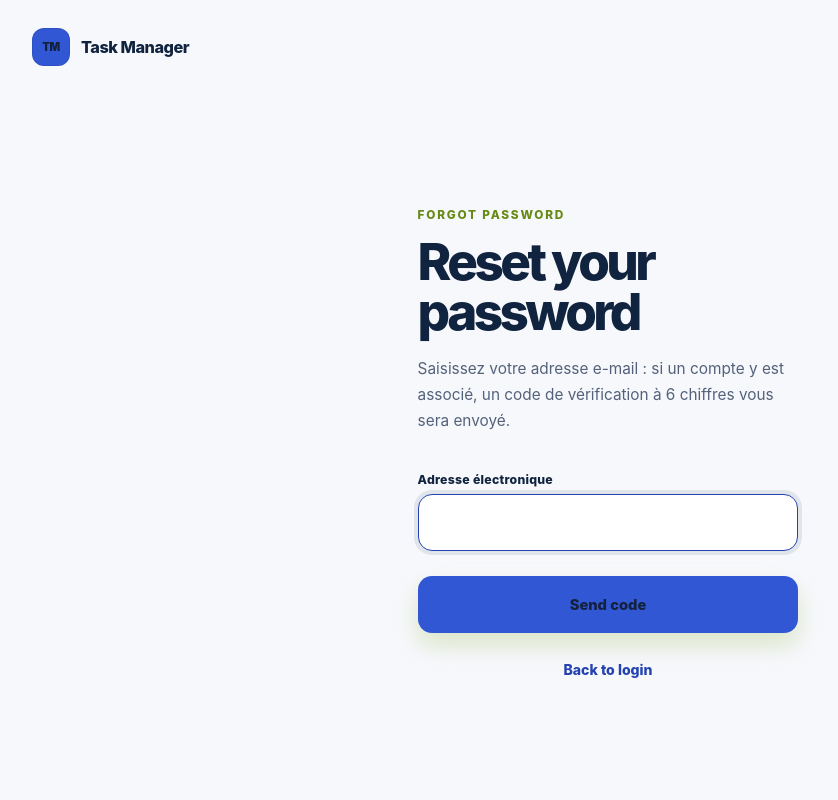
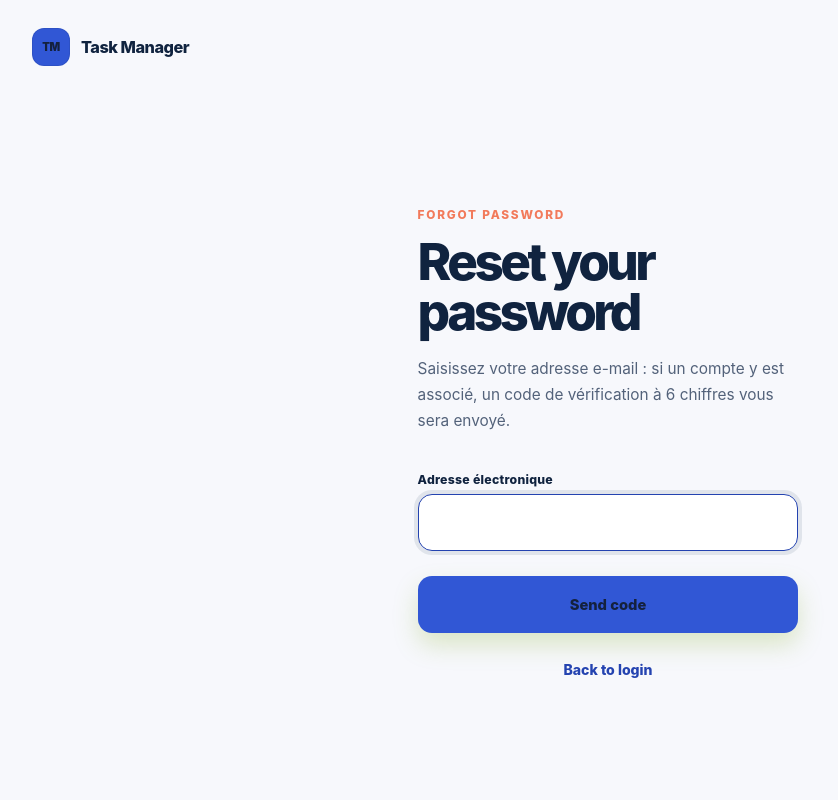
Before and after one commit to workcmtiayon-arch/task_manager, a Django app: page /accounts/mot-de-passe/oublie/ in a window 1280 px wide. Shown: the whole page, without its empty margins (32-870 px from the left). Run offline with Django 5.2, Linux system fonts and the light colour scheme; parts of the project's set-up code (start-up, migrations or seed data) failed here and were passed over.

Commit message:
style(auth): add branded form validation states

```diff
--- a/static/css/auth.css
+++ b/static/css/auth.css
@@ -5,6 +5,7 @@
     --auth-night-soft: #2443b0;
     --auth-lime: #3157d5;
     --auth-lime-dark: #2443b0;
+    --auth-accent: #f27a5b;
     --auth-paper: #f7f8fc;
     --auth-white: #ffffff;
     --auth-line: #e6eaf2;
@@ -43,7 +44,7 @@ a:focus-visible, button:focus-visible, input:focus-visible { outline: 3px solid
 
 .auth-card { display: flex; flex-direction: column; justify-content: center; width: min(100%, 560px); margin: 0 auto; padding: 120px clamp(28px, 7vw, 100px) 64px; }
 .auth-card--compact { width: min(100%, 560px); padding-top: 150px; }
-.eyebrow { margin: 0 0 14px; color: #668a13; font-size: 0.74rem; font-weight: 850; letter-spacing: 0.15em; text-transform: uppercase; }
+.eyebrow { margin: 0 0 14px; color: var(--auth-accent); font-size: 0.74rem; font-weight: 850; letter-spacing: 0.15em; text-transform: uppercase; }
 .auth-card__title { max-width: 12ch; margin: 0; color: var(--auth-ink); font-size: clamp(2.25rem, 4vw, 3.8rem); font-weight: 850; line-height: 0.98; letter-spacing: -0.07em; }
 .auth-card__lead, .auth-card__text { max-width: 43ch; margin: 20px 0 34px; color: var(--auth-ink-soft); font-size: 0.96rem; line-height: 1.7; }
 .auth-form { display: grid; gap: 20px; margin-top: 4px; }
@@ -55,6 +56,7 @@ a:focus-visible, button:focus-visible, input:focus-visible { outline: 3px solid
 .form-input:focus { border-color: var(--auth-night-soft); box-shadow: 0 0 0 4px rgba(23, 52, 92, 0.1); transform: translateY(-1px); outline: 0; }
 .form-input--error { border-color: var(--auth-error); background: var(--auth-error-bg); }
 .form-error { margin: 0; color: var(--auth-error); font-size: 0.8rem; line-height: 1.45; }
+.form-group:has(.form-input--error) .form-label { color: var(--auth-error); }
 .form-alert { display: grid; gap: 4px; margin: 0 0 22px; padding: 14px 16px; border: 1px solid #f0b8bd; border-radius: 14px; color: var(--auth-error); background: var(--auth-error-bg); font-size: 0.86rem; }
 .form-alert p { margin: 0; }
 .form-hint { margin: 0; color: var(--auth-ink-soft); font-size: 0.8rem; }
```
